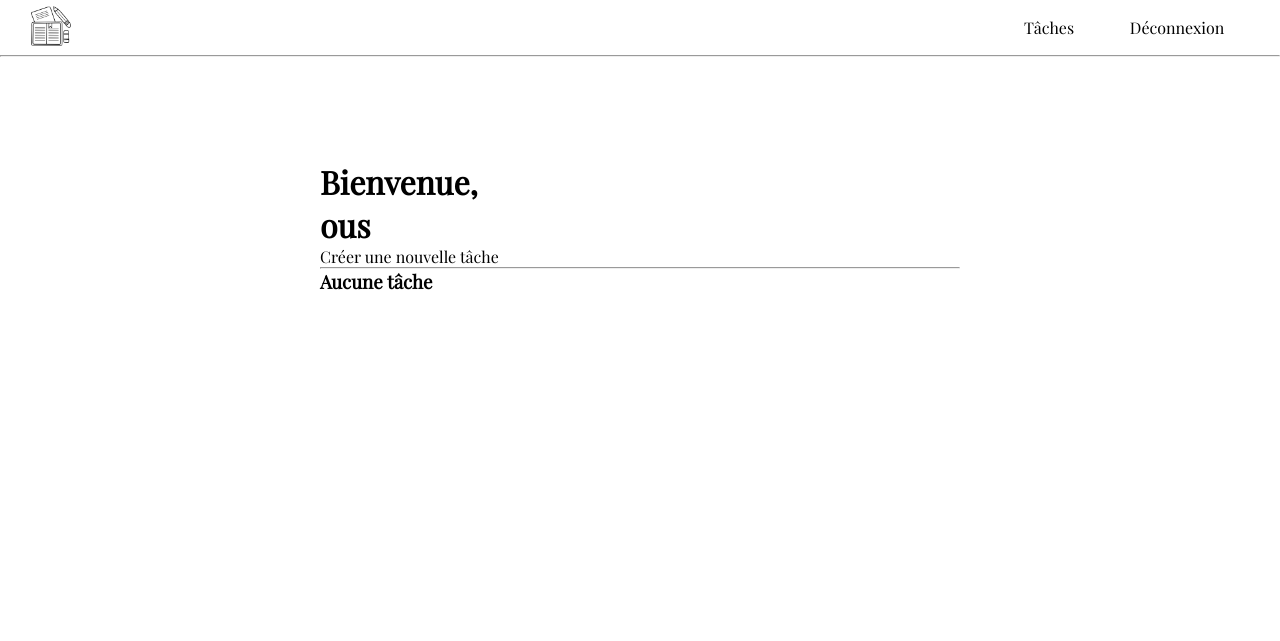
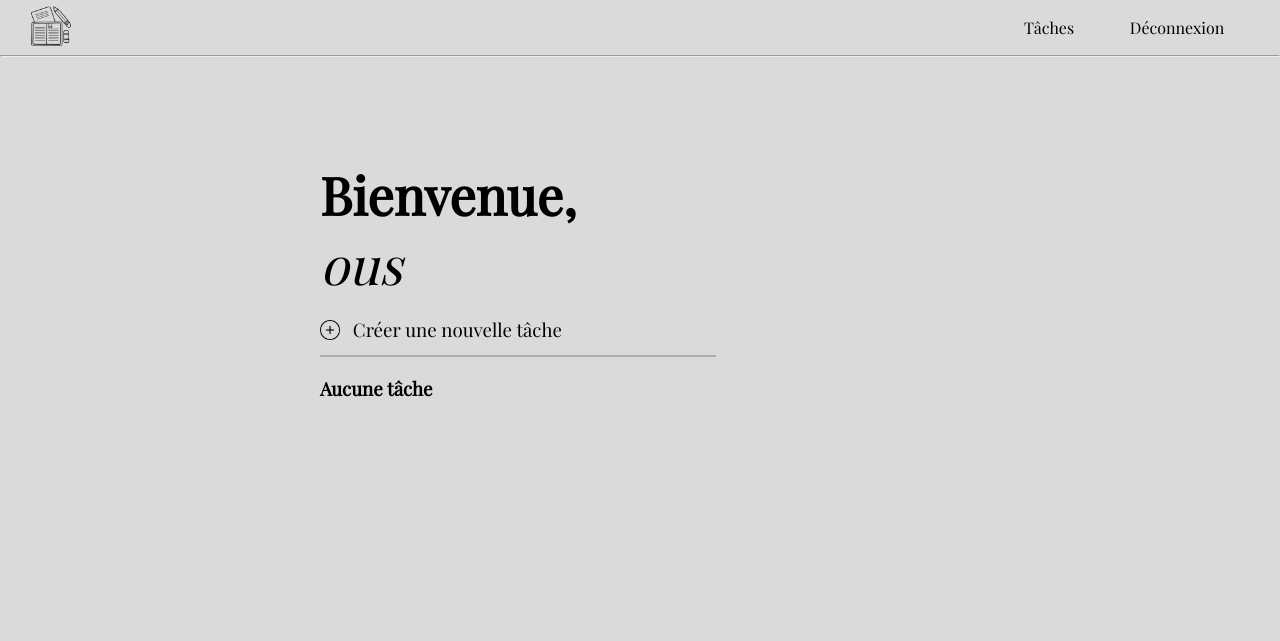
Before and after one commit to ousmanito/django-todo, a Django app: page /tasks in a window 1280 px wide. Shown: the top 641 px of the page. Run offline with Django 4.2, Linux system fonts and the light colour scheme; a user stored in the database is signed in; data comes from the database, SQL or seed files in the repository; both versions use the stored data as it was after the commit; some web fonts are replaced.

Commit message:
task css

```diff
--- a/base/static/base/main.css
+++ b/base/static/base/main.css
@@ -27,6 +27,9 @@ footer p {
   align-self: center;
   padding-right: 3%;
   font-weight: bolder;
+}
+html {
+  background-color: rgb(218, 218, 218);
 }
 
 /* Navigation Bar */
--- a/base/templates/base/tasks.html
+++ b/base/templates/base/tasks.html
@@ -1,35 +1,68 @@
-{% extends 'base/main.html' %}
-
-{% block content %}
-
+{% extends 'base/main.html' %} {% block content %}
 
 <div class="tasks-grid-container">
   <div class="tasks-container">
-<h1>Bienvenue,</h1>
-<h1>{{request.user}}</h1>
+    <h1 style="font-size: 3.25rem;">Bienvenue,</h1>
+    <h1 style="padding-bottom: 3%; font-size: 3.25rem; font-style: italic; font-weight: 500;" >{{request.user}}</h1>
+    {% load static %}
 
-<a href="{% url 'new-task' %}">Créer une nouvelle tâche</a>
+    <a
+      style="display: flex; align-items: center;"
+      href="{% url 'new-task' %}"
+      style="padding-bottom: 3%"
+      ><img
+        src="{% static 'base/add.png' %}"
+        alt=""
+        style="height: 20px; width: 20px"
+      />
+      <h3 style="font-weight: 500; padding-left: 2%;">Créer une nouvelle tâche</h3></a
+    >
 
-<hr>
+    <div
+      style="
+        height: 1.618px;
+        width: 61.8%;
+        background-color: rgb(173, 173, 173);
+        margin-top: 2%;
+      "
+    ></div>
 
-<div class="task-list">
+    <div class="task-list" style="padding-top: 3%">
       {% for task in tasks %}
+      <div class="task-item-container">
+        <div class="task-item">
           {% if task.completed %}
-    <span><p>&#9745;</p>
+          <div class="task-done"></div>
           {% else %}
-    <span><p>&#9744;</p>
+          <div class="task-still"></div>
           {% endif %}
           <h3>{{task.title}} - {{task.date}}</h3>
-    <a href="{% url 'taskDetail' task.id %}">Voir plus</a>
-    <a href="{% url 'task-edit' task.id %}">Modifier</a>
-    <a href="{% url 'task-delete' task.id %}">Supprimer</a>
+          {% load static %}
+          <a href="{% url 'taskDetail' task.id %}"
+            ><img
+              src="{% static 'base/more.png' %}"
+              style="width: 25px; height: 25px"
+              alt=""
+          /></a>
+          <a href="{% url 'task-edit' task.id %}"
+            ><img
+              src="{% static 'base/editing.png' %}"
+              style="width: 20px; height: 20px"
+              alt=""
+          /></a>
+          <a href="{% url 'task-delete' task.id %}"
+            ><img
+              src="{% static 'base/delete.png' %}"
+              style="width: 17px; height: 17px"
+              alt=""
+          /></a>
+        </div>
+      </div>
 
       {% empty %}
       <h3>Aucune tâche</h3>
       {% endfor %}
     </div>
-
-
   </div>
 </div>
 
```
Also changed, not shown: other parts of base/static/base/main.css (+37 -0 lines), base/static/base/add.png (added), base/static/base/delete.png (added), base/static/base/editing.png (added), base/static/base/more.png (added), db.sqlite3. Lines whose indentation alone changed are shown as unchanged.
